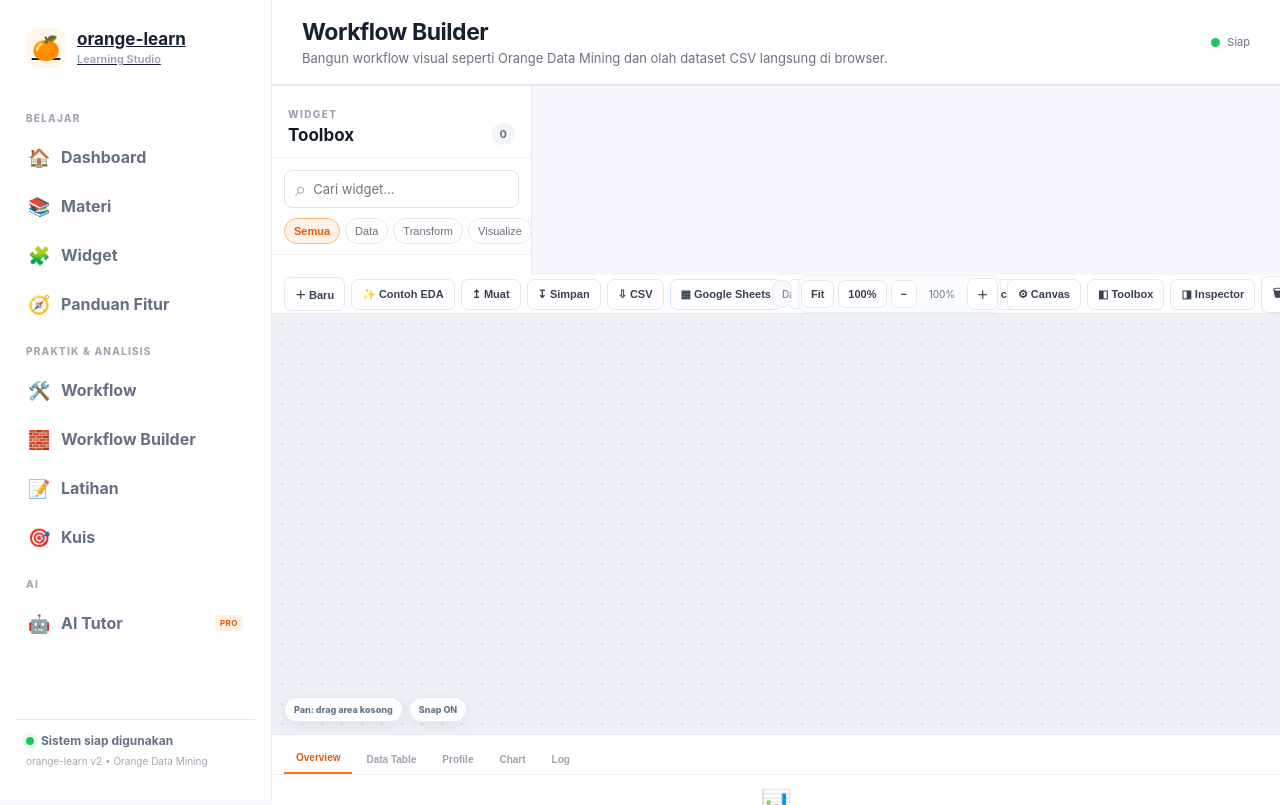
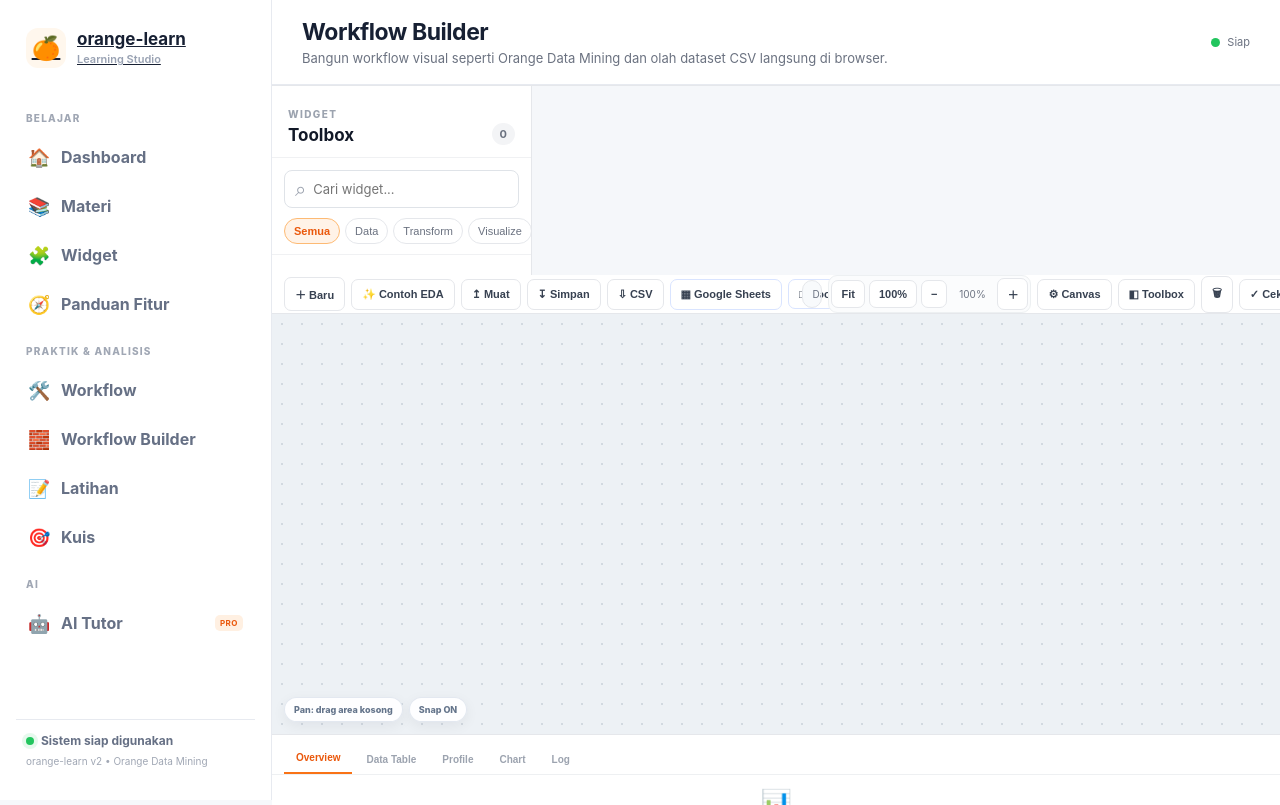
Before and after one commit to rouffadilah/orange-learn, a Flask app: template templates/workflow_builder.html in a window 1280 px wide. Run offline with Flask 3, Linux system fonts and the light colour scheme; the template is opened without the code that fills it, so the values that code supplies are empty.

Commit message:
fix: remove Inspector panel and wire Scatter Plot window controls

```diff
--- a/templates/workflow_builder.html
+++ b/templates/workflow_builder.html
@@ -75,7 +75,7 @@
                         </div>
                         <button class="canvas-action" id="canvasCustomizeBtn" title="Kustomisasi area kerja">⚙ Canvas</button>
                         <button class="canvas-action" id="toggleToolboxBtn" title="Tampilkan/sembunyikan toolbox">◧ Toolbox</button>
-                        <button class="canvas-action" id="toggleInspectorBtn" title="Tampilkan/sembunyikan inspector">◨ Inspector</button>
+
                         <button class="canvas-action" id="clearBtn">🗑</button>
                         <button class="canvas-action" id="validateBtn">✓ Cek</button>
                         <button class="canvas-action primary" id="runBtn">▶ Jalankan</button>
@@ -149,22 +149,7 @@
                 </div>
             </section>
 
-            <aside class="orange-inspector-panel">
-                <div class="orange-panel-heading">
-                    <div>
-                        <span class="eyebrow">INSPECTOR</span>
-                        <h2 id="inspectorTitle">Canvas</h2>
-                    </div>
-                    <span class="inspector-pill" id="inspectorPill">—</span>
-                </div>
-                <div id="inspectorBody" class="inspector-body">
-                    <div class="inspector-empty">
-                        <div class="inspector-icon">🛠</div>
-                        <strong>Pilih widget</strong>
-                        <p>Atur parameter widget di panel ini. Klik node File untuk memilih dataset CSV.</p>
-                    </div>
-                </div>
-            </aside>
+
         </section>
     </main>
 </div>
@@ -230,9 +215,29 @@
     const viewport = document.getElementById('canvasViewport');
     const connectionLayer = document.getElementById('connectionLayer');
     const canvasEmpty = document.getElementById('canvasEmpty');
-    const inspectorBody = document.getElementById('inspectorBody');
-    const inspectorTitle = document.getElementById('inspectorTitle');
-    const inspectorPill = document.getElementById('inspectorPill');
+    const inspectorBody = null;
+    const inspectorTitle = null;
+    const inspectorPill = null;
+    const orangeScatterModal = document.getElementById('orangeScatterModal');
+    const orangeScatterClose = document.getElementById('orangeScatterClose');
+    const oscAxisX = document.getElementById('oscAxisX');
+    const oscAxisY = document.getElementById('oscAxisY');
+    const oscColor = document.getElementById('oscColor');
+    const oscShape = document.getElementById('oscShape');
+    const oscSize = document.getElementById('oscSize');
+    const oscLabel = document.getElementById('oscLabel');
+    const oscSymbolSize = document.getElementById('oscSymbolSize');
+    const oscOpacity = document.getElementById('oscOpacity');
+    const oscJitter = document.getElementById('oscJitter');
+    const oscLegend = document.getElementById('oscLegend');
+    const oscGridlines = document.getElementById('oscGridlines');
+    const oscHover = document.getElementById('oscHover');
+    const oscScatterSvg = document.getElementById('oscScatterSvg');
+    const oscTooltip = document.getElementById('oscTooltip');
+    const oscDatasetName = document.getElementById('oscDatasetName');
+    const oscPlotMeta = document.getElementById('oscPlotMeta');
+    const oscStatusCount = document.getElementById('oscStatusCount');
+    const oscStatusSelected = document.getElementById('oscStatusSelected');
     const resultViews = [...document.querySelectorAll('.result-view')];
     const resultTabs = [...document.querySelectorAll('.result-tab')];
     const statusDot = document.getElementById('builderStatusDot');
@@ -1413,7 +1418,6 @@
     gridSizeSelect.addEventListener('change',()=>{state.gridSize=Number(gridSizeSelect.value)||20;applyCanvasView();});
 
     document.getElementById('toggleToolboxBtn').addEventListener('click',()=>{document.querySelector('.orange-builder-shell').classList.toggle('toolbox-collapsed');});
-    document.getElementById('toggleInspectorBtn').addEventListener('click',()=>{document.querySelector('.orange-builder-shell').classList.toggle('inspector-collapsed');});
 
     window.addEventListener('pointermove',e=>{
         if(!state.connectionDrag)return;
```
